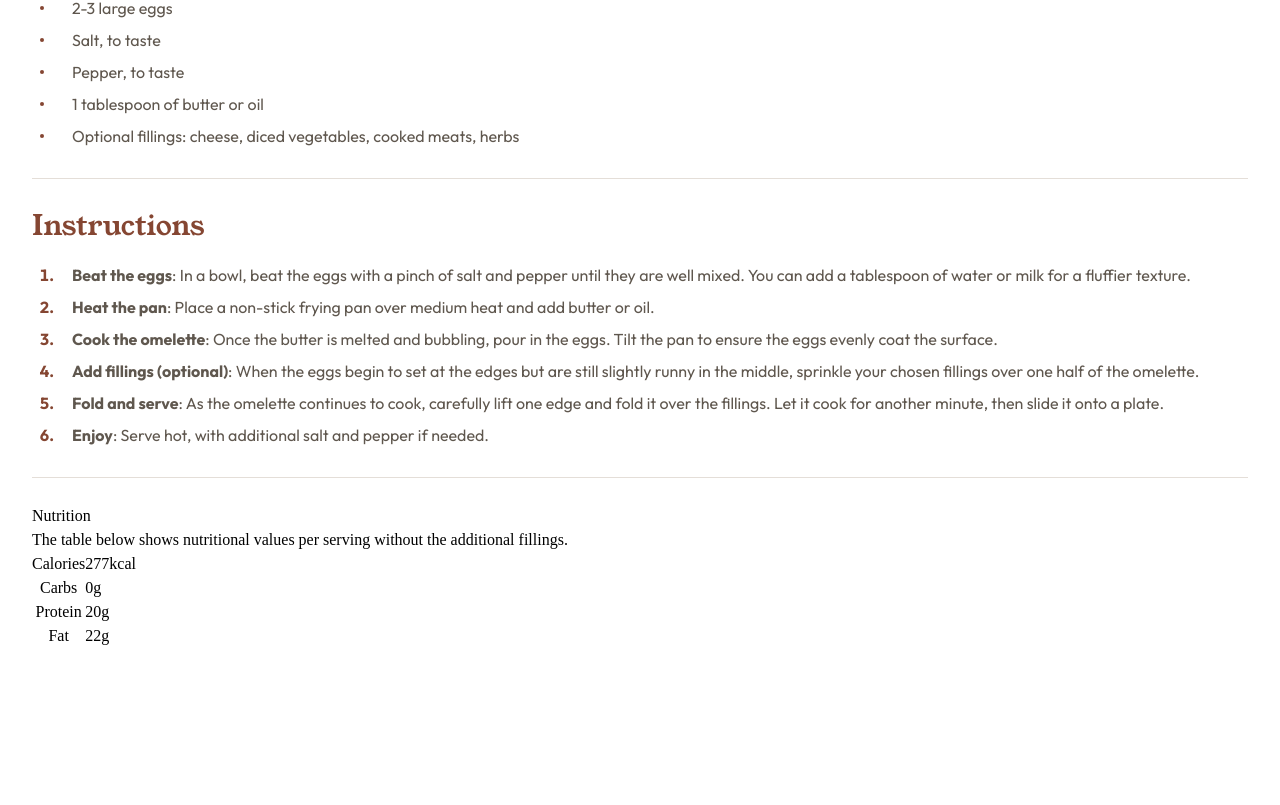
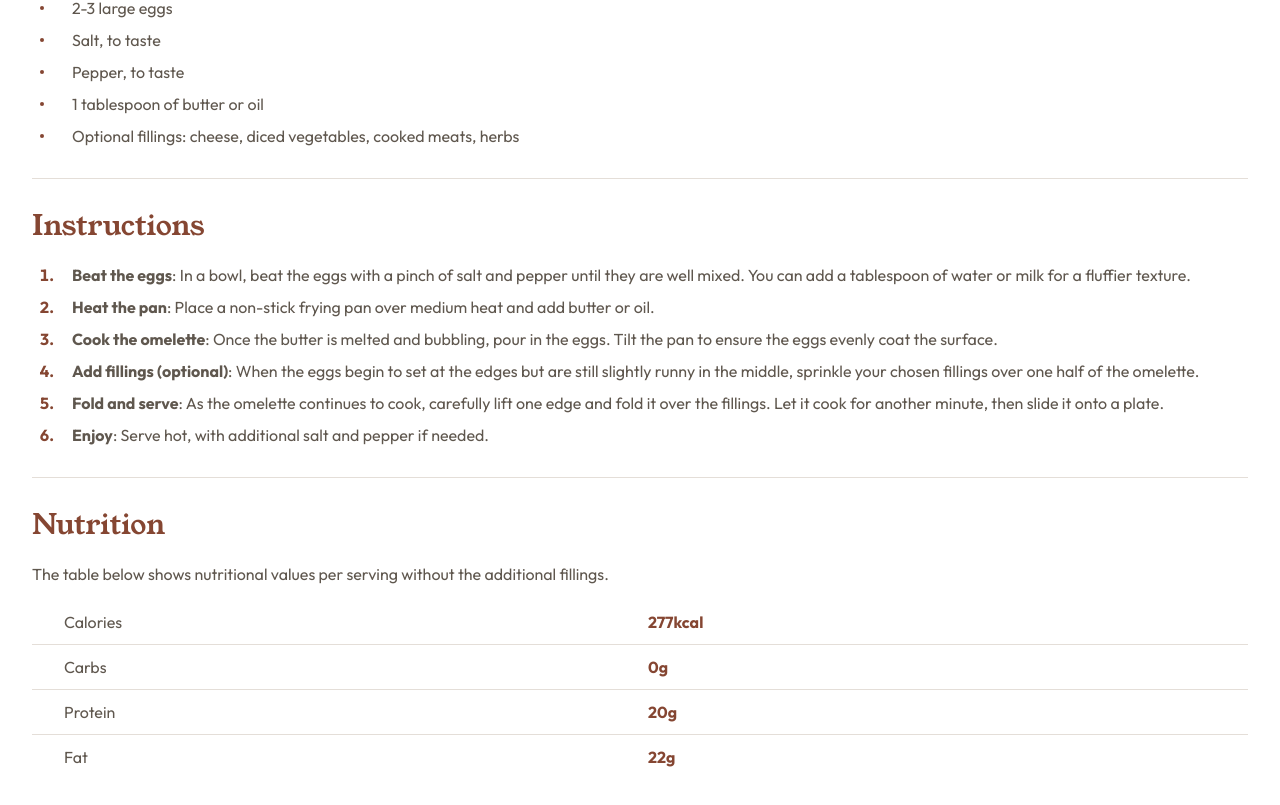
Before and after one commit to VenusY/frontend-mentor-recipe-page, a React app: page / in a window 1280 px wide. Shown: the part 1020-1825 px from the top of the page. Before the commit the page ends 1698 px from the top, so only its background shows below. Built offline with nearby package versions, Linux system fonts and the light colour scheme.

Commit message:
Style nutrition section

```diff
--- a/src/components/Nutrition.jsx
+++ b/src/components/Nutrition.jsx
@@ -1,8 +1,10 @@
+import '../styles/scss/Nutrition.scss';
+
 export default function Nutrition() {
   return (
-    <section className='nutrition'>
-      <h2 className='card__heading'>Nutrition</h2>
-      <p className='nutrition__description'>
+    <section className='nutrition card__section'>
+      <h2 className='card__heading heading'>Nutrition</h2>
+      <p className='nutrition__description paragraph'>
         The table below shows nutritional values per serving without the
         additional fillings.
       </p>
@@ -10,19 +12,19 @@ export default function Nutrition() {
       <table className='nutrition-table'>
         <tbody className='nutrition-table__body'>
           <tr className='nutrition-table__row'>
-            <th className='nutrition-table__category'>Calories</th>
+            <th className='nutrition-table__category paragraph'>Calories</th>
             <td className='nutrition-table__value'>277kcal</td>
           </tr>
           <tr className='nutrition-table__row'>
-            <th className='nutrition-table__category'>Carbs</th>
+            <th className='nutrition-table__category paragraph'>Carbs</th>
             <td className='nutrition-table__value'>0g</td>
           </tr>
           <tr className='nutrition-table__row'>
-            <th className='nutrition-table__category'>Protein</th>
+            <th className='nutrition-table__category paragraph'>Protein</th>
             <td className='nutrition-table__value'>20g</td>
           </tr>
           <tr className='nutrition-table__row'>
-            <th className='nutrition-table__category'>Fat</th>
+            <th className='nutrition-table__category paragraph'>Fat</th>
             <td className='nutrition-table__value'>22g</td>
           </tr>
         </tbody>
--- /dev/null
+++ b/src/styles/scss/Nutrition.scss
@@ -0,0 +1,35 @@
+@use './util' as u;
+
+.nutrition {
+  &__description {
+    margin-bottom: u.rem(14);
+  }
+}
+
+.nutrition-table {
+  width: 100%;
+  text-align: left;
+
+  &__row {
+    &:not(:last-child) {
+      border-bottom: 1px solid var(--stone-150);
+    }
+  }
+
+  &__category,
+  &__value {
+    width: 50%;
+    padding-block: 10px;
+  }
+
+  &__category {
+    padding-left: 32px;
+  }
+
+  &__value {
+    padding-left: 8px;
+    font-family: var(--ff-outfit);
+    font-weight: 700;
+    color: var(--brown);
+  }
+}
```
